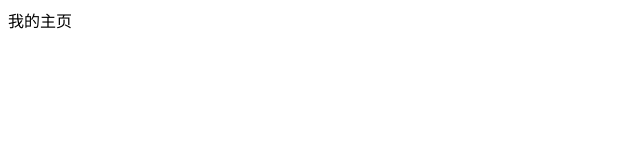
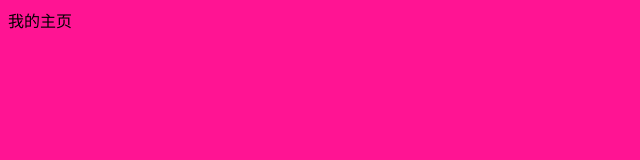
Before and after one commit to jixi520/nodesj1, a website: page index.html in a window 1280 px wide. Shown: the whole page, without its empty margins (0-640 px from the left). Drawn offline with Linux system fonts and the light colour scheme.

Commit message:
修改颜色

```diff
--- a/index.html
+++ b/index.html
@@ -9,7 +9,7 @@
     <script src="dist/main.js"></script>
 </head>
 
-<body>
+<body bgcolor="deeppink">
     我的主页
 </body>
 
```
